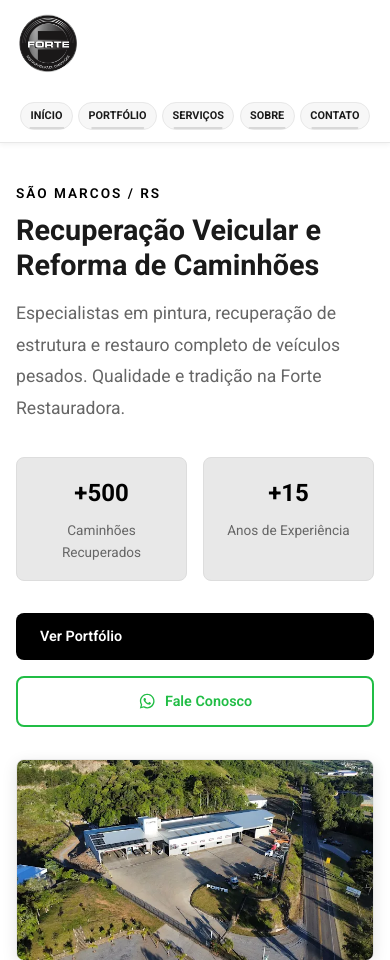
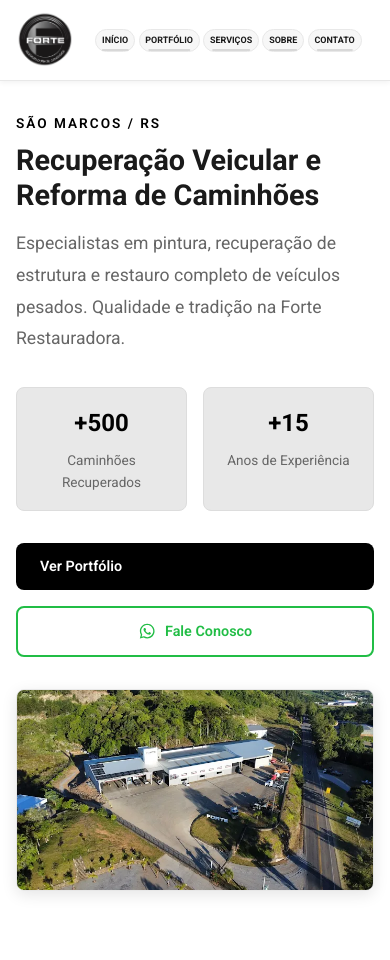
Before and after one commit to Desenvolvimento23/forterestauradora.com.br, a plain HTML site: page index.html in a window 390 px wide. Shown: the top 960 px of the page. Drawn offline with Linux system fonts and the light colour scheme.

Commit message:
Ajusta menu mobile do cabecalho

```diff
--- a/index.html
+++ b/index.html
@@ -1135,13 +1135,21 @@
             nav {
                 display: grid;
                 grid-template-columns: auto minmax(0, 1fr);
+                align-items: center;
                 justify-content: start;
-                padding: 0.75rem 0;
-                gap: 0.9rem;
+                padding: 0.7rem 0;
+                gap: 0.55rem;
+            }
+
+            .logo {
+                width: auto;
+                display: flex;
+                justify-content: flex-start;
+                align-items: center;
             }
 
             .logo img {
-                height: 64px;
+                height: 58px;
             }
 
             .menu-toggle {
@@ -1150,21 +1158,22 @@
 
             .menu {
                 order: initial;
-                grid-column: 1 / -1;
+                position: static;
+                top: auto;
+                left: auto;
+                right: auto;
                 width: 100%;
                 display: flex !important;
-                position: static;
                 flex-direction: row;
                 flex-wrap: nowrap;
+                justify-content: center;
                 align-items: center;
-                justify-content: center;
-                gap: 0.35rem;
-                padding: 0.25rem 0 0;
-                overflow-x: auto;
-                overflow-y: hidden;
+                align-self: center;
+                gap: 0.22rem;
+                padding: 0;
+                overflow: visible;
                 background: transparent;
                 border-bottom: 0;
-                -webkit-overflow-scrolling: touch;
                 scrollbar-width: none;
             }
 
@@ -1174,21 +1183,22 @@
 
             .menu a {
                 flex: 0 0 auto;
-                padding: 0.48rem 0.58rem;
+                padding: 0.38rem 0.36rem;
                 border: 1px solid var(--light-grey);
                 border-radius: 999px;
                 background: #f7f7f7;
                 color: var(--dark-blue);
-                font-size: 0.68rem;
+                font-size: 0.56rem;
                 font-weight: 700;
                 text-transform: uppercase;
                 letter-spacing: 0;
                 line-height: 1;
                 white-space: nowrap;
+                text-align: center;
             }
 
             .hero {
-                padding: 2.5rem 0 1.5rem;
+                padding: 2rem 0 1.5rem;
             }
 
             .floating-whatsapp {
```
